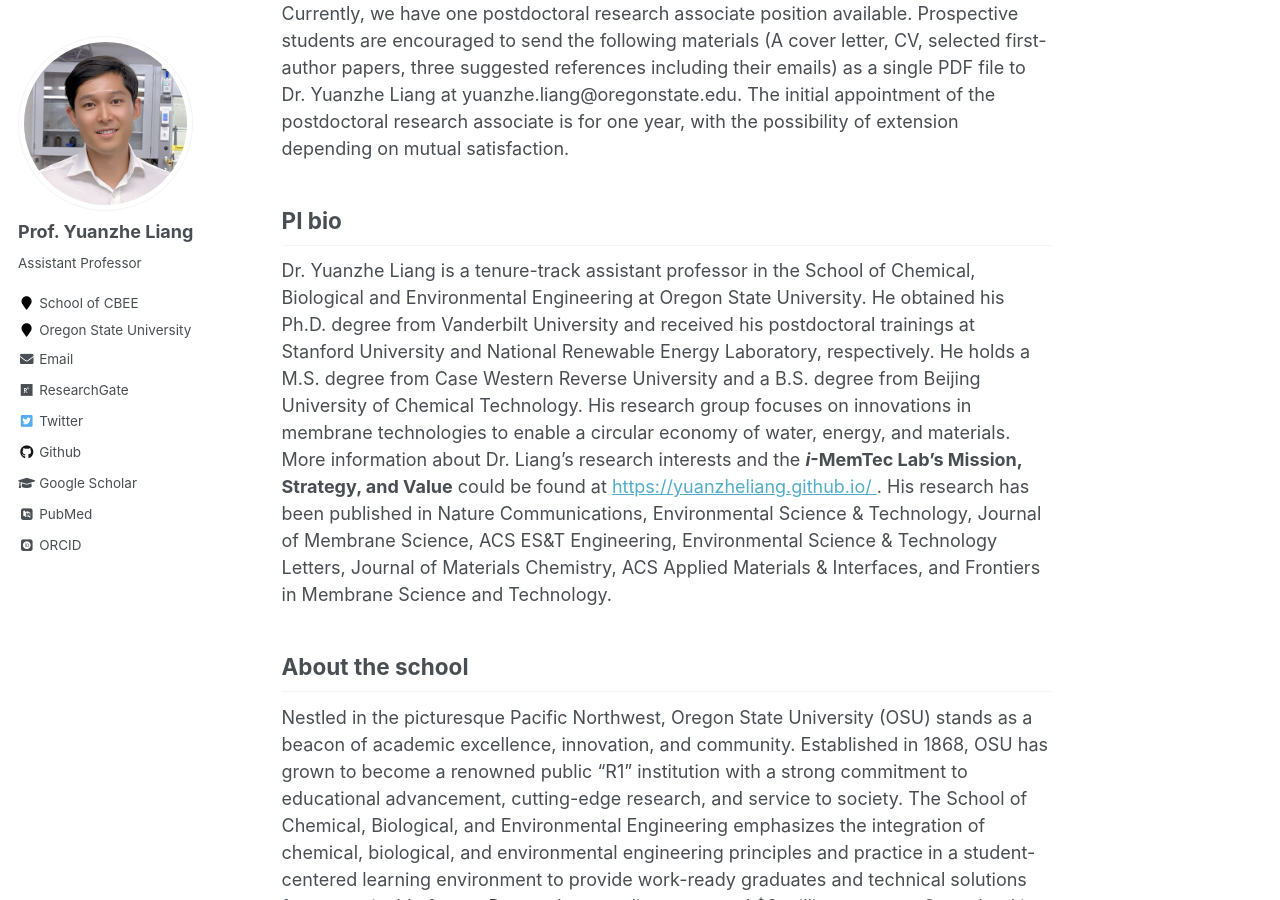
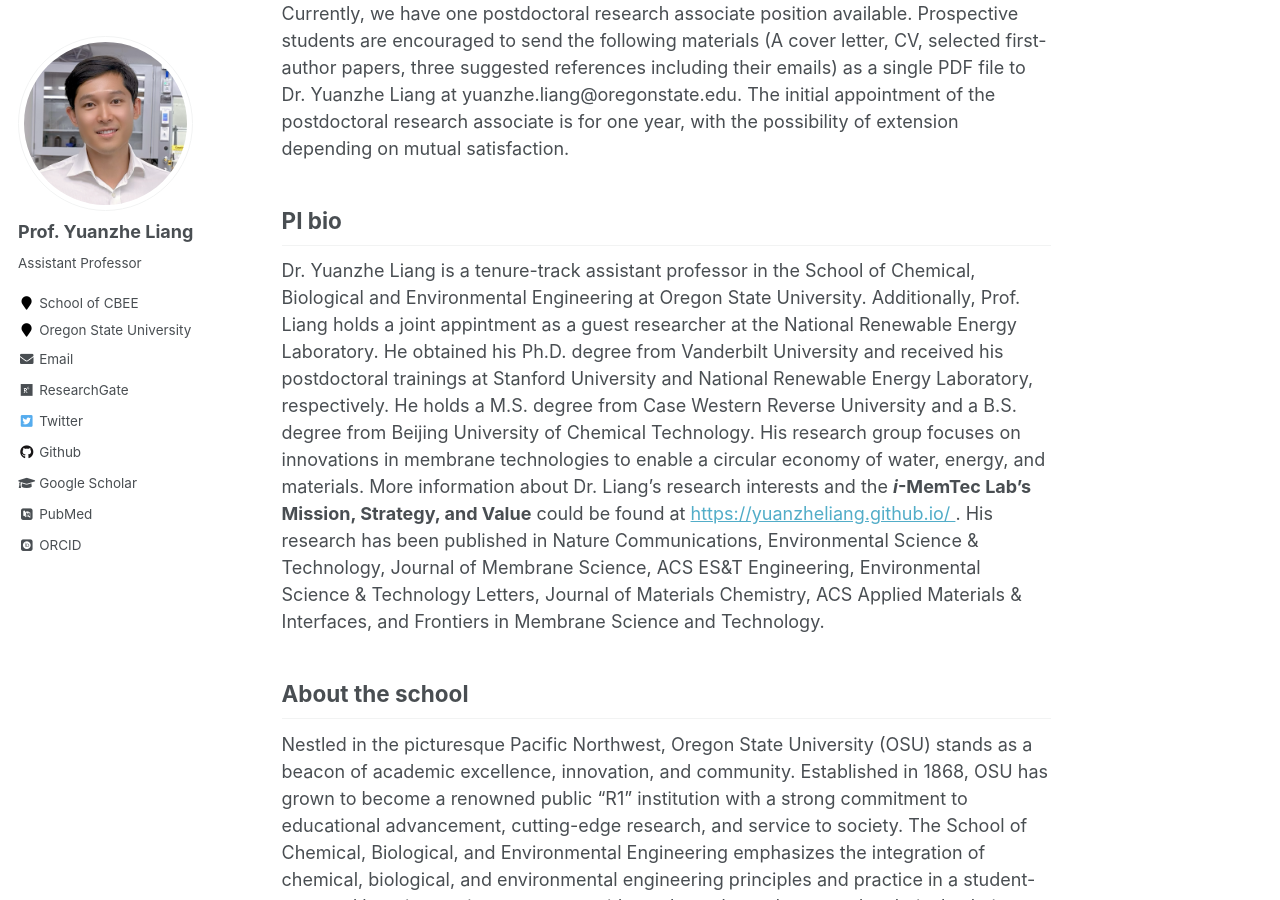
Before and after one commit to yuanzheliang/yuanzheliang.github.io, a Jekyll site: the page built from _pages/openings.md, in a window 1280 px wide and 900 px high, scrolled down 825 px. Built offline with Jekyll 4.4.1, drawn with Linux system fonts in a browser that asks for light colours; some web fonts are replaced.

Commit message:
Update openings.md

```diff
--- a/_pages/openings.md
+++ b/_pages/openings.md
@@ -17,7 +17,7 @@ Our lab is always open to undergraduate students interested in participating in
 Currently, we have one postdoctoral research associate position available. Prospective students are encouraged to send the following materials (A cover letter, CV, selected first-author papers, three suggested references including their emails) as a single PDF file to Dr. Yuanzhe Liang at yuanzhe.liang@oregonstate.edu. The initial appointment of the postdoctoral research associate is for one year, with the possibility of extension depending on mutual satisfaction.
 
 ## PI bio
-Dr. Yuanzhe Liang is a tenure-track assistant professor in the School of Chemical, Biological and Environmental Engineering at Oregon State University. He obtained his Ph.D. degree from Vanderbilt University and received his postdoctoral trainings at Stanford University and National Renewable Energy Laboratory, respectively. He holds a M.S. degree from Case Western Reverse University and a B.S. degree from Beijing University of Chemical Technology. His research group focuses on innovations in membrane technologies to enable a circular economy of water, energy, and materials. More information about Dr. Liang’s research interests and the ***i*-MemTec Lab's Mission, Strategy, and Value** could be found at <a href="https://yuanzheliang.github.io/"> https://yuanzheliang.github.io/ </a>. His research has been published in Nature Communications, Environmental Science & Technology, Journal of Membrane Science, ACS ES&T Engineering, Environmental Science & Technology Letters, Journal of Materials Chemistry, ACS Applied Materials & Interfaces, and Frontiers in Membrane Science and Technology.
+Dr. Yuanzhe Liang is a tenure-track assistant professor in the School of Chemical, Biological and Environmental Engineering at Oregon State University. Additionally, Prof. Liang holds a joint appintment as a guest researcher at the National Renewable Energy Laboratory. He obtained his Ph.D. degree from Vanderbilt University and received his postdoctoral trainings at Stanford University and National Renewable Energy Laboratory, respectively. He holds a M.S. degree from Case Western Reverse University and a B.S. degree from Beijing University of Chemical Technology. His research group focuses on innovations in membrane technologies to enable a circular economy of water, energy, and materials. More information about Dr. Liang’s research interests and the ***i*-MemTec Lab's Mission, Strategy, and Value** could be found at <a href="https://yuanzheliang.github.io/"> https://yuanzheliang.github.io/ </a>. His research has been published in Nature Communications, Environmental Science & Technology, Journal of Membrane Science, ACS ES&T Engineering, Environmental Science & Technology Letters, Journal of Materials Chemistry, ACS Applied Materials & Interfaces, and Frontiers in Membrane Science and Technology.
 
 ## About the school
 Nestled in the picturesque Pacific Northwest, Oregon State University (OSU) stands as a beacon of academic excellence, innovation, and community. Established in 1868, OSU has grown to become a renowned public “R1” institution with a strong commitment to educational advancement, cutting-edge research, and service to society. The School of Chemical, Biological, and Environmental Engineering emphasizes the integration of chemical, biological, and environmental engineering principles and practice in a student-centered learning environment to provide work-ready graduates and technical solutions for a sustainable future. Research expenditures exceed $8 million per year. Our school is an inclusive, diverse community of students, faculty, and staff who are dedicated to creating a better future. We invite you to join us.
```
